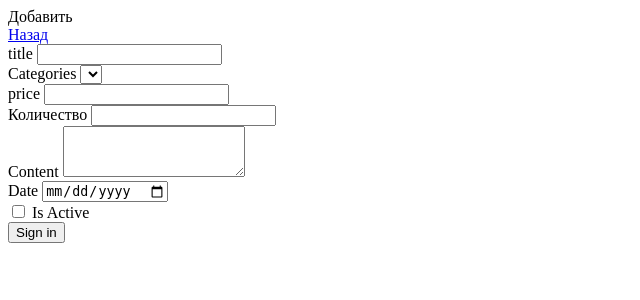
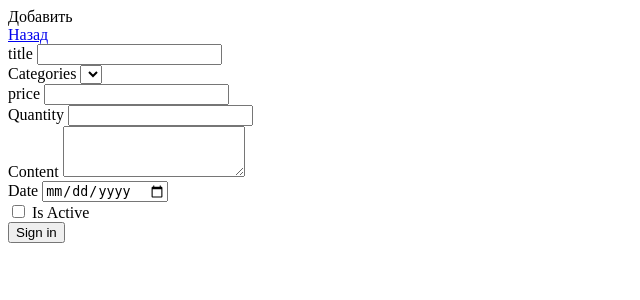
Before and after one commit to Sararun/demo-lesson, a PHP site: page /views/backend/products/create.php in a window 1280 px wide. Shown: the top 300 px of the page, without its empty margins (0-640 px from the left). Run offline with PHP 8.4, Linux system fonts and the light colour scheme; the template is opened without the code that fills it, so the values that code supplies are empty.

Commit message:
Забыл что столбцы пишем на английском, исправил

```diff
--- a/views/backend/products/create.php
+++ b/views/backend/products/create.php
@@ -28,7 +28,7 @@
                     <input id="price" name="price" value="" type="text" class="form-control">
                 </div>
                 <div class="col-md-3">
-                    <label for="quantity" class="form-label">Количество</label>
+                    <label for="quantity" class="form-label">Quantity</label>
                     <input id="quantity" name="quantity" value="" type="text" class="form-control">
                 </div>
 
```
